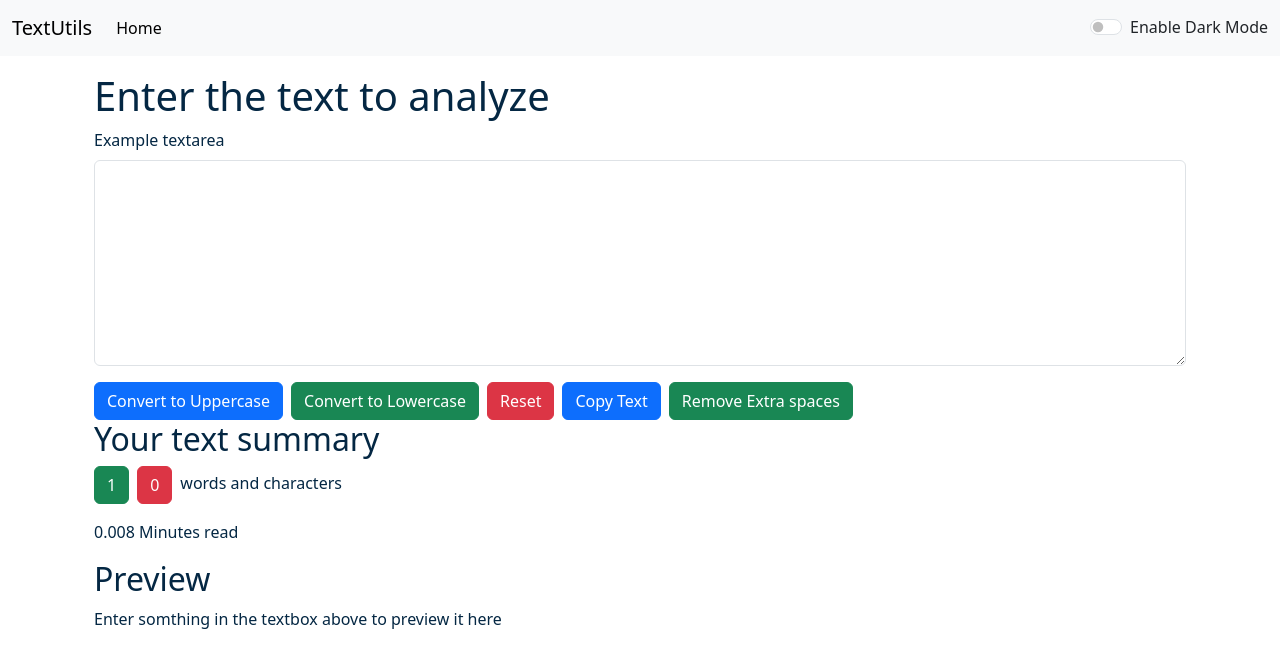
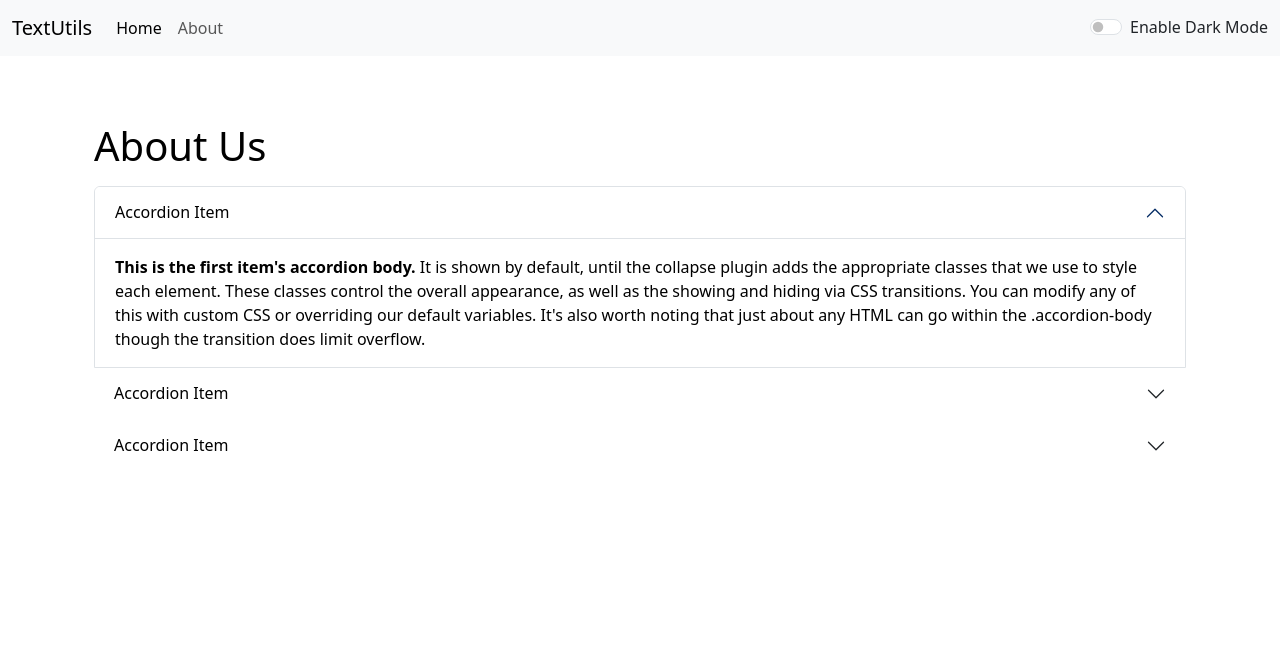
Before and after one commit to gurpreetsinghkherki/TextUtiles, a React (Create React App) app: page /about in a window 1280 px wide. Shown: the top 668 px of the page. Built offline with nearby package versions, Linux system fonts and the light colour scheme.

Commit message:
ok tested

```diff
--- a/package.json
+++ b/package.json
@@ -1,5 +1,4 @@
 {
-  "homepage": "http://fireclient.github.io/text-app-react",
   "name": "frontend",
   "version": "0.1.0",
   "private": true,
--- a/src/App.js
+++ b/src/App.js
@@ -1,13 +1,13 @@
 import React, { useState } from 'react';
 import Navbar from './components/Navbar';
 import TextForm from './components/TextForm';
-// import About from './components/About';
+import About from './components/About';
 import Alert from './components/Alert';
-// import {
-//   BrowserRouter as Router,
-//   Routes,
-//   Route
-// } from "react-router-dom";
+import {
+  BrowserRouter as Router,
+  Routes,
+  Route
+} from "react-router-dom";
 
 
 function App() {
@@ -53,23 +53,23 @@ function App() {
     <>
 
       {/* <Navbar/> */}
-      {/* <Router>
+      <Router>
         <Navbar title="TextUtils" mode={mode} toggleMode={toggleMode} />
         <Alert alert={alert} />
         <div className='container my-3'>
 
           <Routes>
-            <Route exat path="/about" element={<About />} />
+            <Route exat path="/about" element={<About mode={mode} />} />
             <Route exact path="/" element={<TextForm showAlert={showAlert} heading="Enter the text to analyze" mode={mode} />} />
           </Routes>
 
         </div>
-      </Router> */}
-      <Navbar title="TextUtils" mode={mode} toggleMode={toggleMode} />
+      </Router>
+      {/* <Navbar title="TextUtils" mode={mode} toggleMode={toggleMode} />
         <Alert alert={alert} />
         <div className='container my-3'>
       <TextForm showAlert={showAlert} heading="Enter the text to analyze" mode={mode} />
-      </div>
+      </div> */}
 
     </>
   );
--- a/src/components/About.js
+++ b/src/components/About.js
@@ -1,76 +1,57 @@
 import React, { useState } from 'react'
 
-function About() {
+function About(props) {
+    let myStyle = {
+        color: props.mode === 'dark' ? 'white':'black',
+        backgroundColor: props.mode === 'dark'?'#7394b5':'white',
+        border: props.mode === 'dark'?'2px #324c81':'#324c81'
+    }
 
-    const [myStyle, setMyStyle] = useState({
-        color: 'black',
-        backgroundColor: 'white'
-    })
-
-    const [btntext, setBtnText] = useState("Enable Dark Mode")
-
-        const toggleStyle = () => {
-            if (myStyle.color === 'black') {
-                setMyStyle({
-                    color: 'white',
-                    backgroundColor: 'black',
-                    border: '1px solid white'
-                })
-                setBtnText('Enable Light Mode');
-            }
-            else {
-                setMyStyle({
-                    color: 'black',
-                    backgroundColor: 'white',
-                })
-                setBtnText('Enable Dark Mode');
-            }
-        }
-
+    // const [myStyle, setMyStyle] = useState({
+    //     color: 'black',
+    //     backgroundColor: 'white'
+    // })
 
     return (
         <div className='container' style={myStyle}>
             <h1 className='my-3'>About Us</h1>
-            <div className="accordion" id="accordionExample">
+            <div className="accordion" id="accordionExample" style={myStyle}>
                 <div className="accordion-item">
                     <h2 className="accordion-header" id="headingOne">
                         <button className="accordion-button" type="button" style={myStyle} data-bs-toggle="collapse" data-bs-target="#collapseOne" aria-expanded="true" aria-controls="collapseOne">
-                            Accordion Item #1
+                            Accordion Item
                         </button>
                     </h2>
-                    <div id="collapseOne" className="accordion-collapse collapse show" aria-labelledby="headingOne" data-bs-parent="#accordionExample">
+                    <div id="collapseOne" className="accordion-collapse collapse show" aria-labelledby="headingOne" data-bs-parent="#accordionExample" >
                         <div className="accordion-body" style={myStyle}>
-                            <strong>This is the first item's accordion body.</strong> It is shown by default, until the collapse plugin adds the appropriate classes that we use to style each element. These classes control the overall appearance, as well as the showing and hiding via CSS transitions. You can modify any of this with custom CSS or overriding our default variables. It's also worth noting that just about any HTML can go within the <code>.accordion-body</code>, though the transition does limit overflow.
+                            <strong>This is the first item's accordion body.</strong> It is shown by default, until the collapse plugin adds the appropriate classes that we use to style each element. These classes control the overall appearance, as well as the showing and hiding via CSS transitions. You can modify any of this with custom CSS or overriding our default variables. It's also worth noting that just about any HTML can go within the .accordion-body though the transition does limit overflow.
                         </div>
                     </div>
                 </div>
                 <div className="accordion-item" style={myStyle}>
                     <h2 className="accordion-header" id="headingTwo">
                         <button className="accordion-button collapsed" style={myStyle} type="button" data-bs-toggle="collapse" data-bs-target="#collapseTwo" aria-expanded="false" aria-controls="collapseTwo">
-                            Accordion Item #2
+                            Accordion Item
                         </button>
                     </h2>
                     <div id="collapseTwo" className="accordion-collapse collapse" aria-labelledby="headingTwo" data-bs-parent="#accordionExample">
                         <div className="accordion-body" style={myStyle}>
-                            <strong>This is the second item's accordion body.</strong> It is hidden by default, until the collapse plugin adds the appropriate classes that we use to style each element. These classes control the overall appearance, as well as the showing and hiding via CSS transitions. You can modify any of this with custom CSS or overriding our default variables. It's also worth noting that just about any HTML can go within the <code>.accordion-body</code>, though the transition does limit overflow.
+                            <strong>This is the second item's accordion body.</strong> It is hidden by default, until the collapse plugin adds the appropriate classes that we use to style each element. These classes control the overall appearance, as well as the showing and hiding via CSS transitions. You can modify any of this with custom CSS or overriding our default variables. It's also worth noting that just about any HTML can go within the .accordion-body though the transition does limit overflow.
                         </div>
                     </div>
                 </div>
                 <div className="accordion-item" style={myStyle}>
                     <h2 className="accordion-header" id="headingThree">
                         <button className="accordion-button collapsed" type="button" style={myStyle} data-bs-toggle="collapse" data-bs-target="#collapseThree" aria-expanded="false" aria-controls="collapseThree">
-                            Accordion Item #3
+                            Accordion Item
                         </button>
                     </h2>
                     <div id="collapseThree" className="accordion-collapse collapse" aria-labelledby="headingThree" data-bs-parent="#accordionExample">
                         <div className="accordion-body" style={myStyle}>
-                            <strong>This is the third item's accordion body.</strong> It is hidden by default, until the collapse plugin adds the appropriate classes that we use to style each element. These classes control the overall appearance, as well as the showing and hiding via CSS transitions. You can modify any of this with custom CSS or overriding our default variables. It's also worth noting that just about any HTML can go within the <code>.accordion-body</code>, though the transition does limit overflow.
+                            <strong>This is the third item's accordion body.</strong> It is hidden by default, until the collapse plugin adds the appropriate classes that we use to style each element. These classes control the overall appearance, as well as the showing and hiding via CSS transitions. You can modify any of this with custom CSS or overriding our default variables. It's also worth noting that just about any HTML can go within the .accordion-body though the transition does limit overflow.
                         </div>
                     </div>
                 </div>
-            </div>
-            <div className="container my-3">
-                <button type='button' onClick={toggleStyle} className='btn btn-primary'>Enable dark mode</button>
             </div>
 
         </div>
--- a/src/components/Alert.js
+++ b/src/components/Alert.js
@@ -7,9 +7,12 @@ function Alert(props) {
         return lower.charAt(0).toUpperCase() + lower.slice(1);
     }
     return (
-        props.alert && <div className={`alert alert-${props.alert.type} alert-dismissible fade show`} role="alert">
+        <div style={{height:'50px'}}>
+
+       { props.alert && <div className={`alert alert-${props.alert.type} alert-dismissible fade show`} role="alert">
            <strong> {capitalize(props.alert.type)} </strong> :  {props.alert.msg}
             <button type="button" className="btn-close" data-bs-dismiss="alert" aria-label="Close"></button>
+        </div>}
         </div>
     )
 }
--- a/src/components/Navbar.js
+++ b/src/components/Navbar.js
@@ -1,12 +1,12 @@
 import React from 'react'
-// import { Link } from 'react-router-dom';
+import { Link } from 'react-router-dom';
 
 function Navbar(props) {
   return (
-      <nav className={`navbar navbar-expand navbar-${props.mode} bg-${props.mode} `}>
+      <nav className={`navbar navbar-expand-lg navbar-${props.mode} bg-${props.mode} `}>
         <div className="container-fluid">
-          {/* <Link className="navbar-brand" to="/">{props.title}</Link> */}
-          <a className="navbar-brand" href="/">{props.title}</a>
+          <Link className="navbar-brand" to="/">{props.title}</Link>
+          {/* <a className="navbar-brand" href="/">{props.title}</a> */}
           <button className="navbar-toggler" type="button" data-bs-toggle="collapse" data-bs-target="#navbarSupportedContent" aria-controls="navbarSupportedContent" aria-expanded="false"
             aria-label="Toggle navigation">
             <span className="navbar-toggler-icon"></span>
@@ -14,20 +14,20 @@ function Navbar(props) {
           <div className="collapse navbar-collapse" id="navbarSupportedContent">
             <ul className="navbar-nav me-auto mb-2 mb-lg-0">
               <li className="nav-item">
-                {/* <Link className="nav-link active" aria-current="page" to="/">Home</Link> */}
-                <a className="nav-link active" aria-current="page" href="#">Home</a>
+                <Link className="nav-link active" aria-current="page" to="/">Home</Link>
+                {/* <a className="nav-link active" aria-current="page" href="#">Home</a> */}
               </li>
-              {/* <li className="nav-item">
+              <li className="nav-item">
                 <Link className="nav-link" to="/about">About</Link>
-              </li> */}
+              </li>
             </ul>
-              {/*
-              <form className="d-flex" role="search">
+
+              {/* <form className="d-flex" role="search">
               <input className="form-control me-2" type="search" placeholder="Search" aria-label="Search"/>
               <button className="btn btn-outline-success" type="submit">Search</button>
-                </form>
-            */}
-            <div class={`form-check form-switch text-${props.mode === 'light' ? 'dark' : 'light'}`}>
+                </form>  */}
+
+            <div className={`form-check form-switch text-${props.mode === 'light' ? 'dark' : 'light'}`}>
               <input className="form-check-input" onClick={props.toggleMode} type="checkbox" id="flexSwitchCheckDefault" />
               <label className="form-check-label" htmlFor="flexSwitchCheckDefault">Enable Dark Mode</label>
             </div>
--- a/src/components/TextForm.js
+++ b/src/components/TextForm.js
@@ -56,25 +56,25 @@ import React, {useState} from 'react'
              <div className='container' style={{color:props.mode==='dark' ? 'white': '#042743'}}>
                  <h1>{props.heading}</h1>
                  <div className="mb-3" >
-                     <label for="myBox" class="form-label">Example textarea</label>
+                     <label htmlFor="myBox" className="form-label">Example textarea</label>
                      <textarea className="form-control" value={text} onChange={handleOnChange} style={{backgroundColor: props.mode === 'dark' ? '#042743':'white', color:props.mode==='dark' ? 'white': '#042743'}} id="myBox" rows="8"></textarea>
                  </div>
-                 <button className='btn btn-primary me-2' onClick={handleUpclick2}>Convert to Uppercase</button>
-                 <button className='btn btn-success me-2' onClick={handleUpclick1}>Convert to Lowercase</button>
-                 <button className='btn btn-danger  me-2' onClick={handleClearclick}>Reset</button>
-                 <button className='btn btn-primary  me-2' onClick={handleCopy}>Copy Text</button>
-                 <button className='btn btn-success  me-2' onClick={handleExtraSpaces}>Remove Extra spaces</button>
+                 <button disabled={text.length===0} className='btn btn-primary mx-2 my-2' onClick={handleUpclick2}>Convert to Uppercase</button>
+                 <button disabled={text.length===0} className='btn btn-success mx-2 my-2' onClick={handleUpclick1}>Convert to Lowercase</button>
+                 <button disabled={text.length===0} className='btn btn-danger  mx-2 my-2' onClick={handleClearclick}>Reset</button>
+                 <button disabled={text.length===0} className='btn btn-primary  mx-2 my-2' onClick={handleCopy}>Copy Text</button>
+                 <button  disabled={text.length===0}className='btn btn-success  mx-2 my-2' onClick={handleExtraSpaces}>Remove Extra spaces</button>
 
              </div>
              <div className="container" style={{color: props.mode==='dark'?'white':'#042743'}} >
                  <h2>Your text summary</h2>
                  <p>
-                     <button className='btn btn-success me-2'>{text.split(" ").length}</button>
+                     <button className='btn btn-success me-2'>{text.split(" ").filter((element)=>{return element.length!=0}).length}</button>
                      <button className='btn btn-danger me-2'>{text.length}</button>
                      words and  characters</p>
-                 <p>{0.008 * text.split(" ").length} Minutes read</p>
+                 <p>{0.008 * text.split(" ").filter((element)=>{return element.length!=0}).length} Minutes read</p>
                  <h2>Preview</h2>
-                 <p>{text.length>0?text:"Enter somthing in the textbox above to preview it here"}</p>
+                 <p>{text.length>0?text:"Nothing to preview!"}</p>
              </div>
          </>
      )
```
